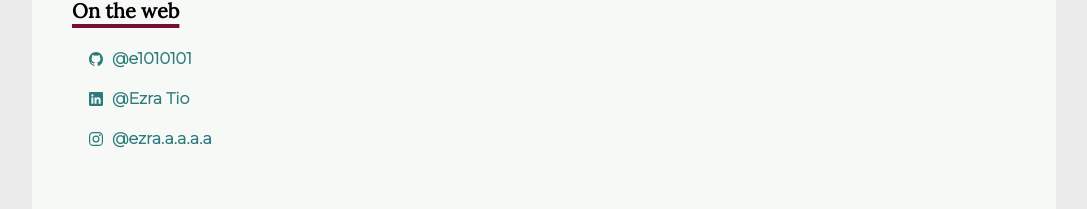
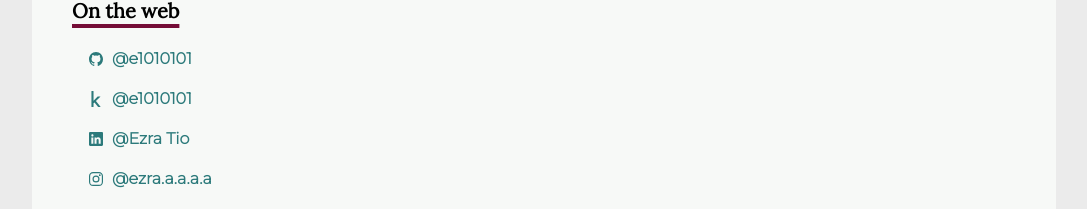
Before and after one commit to e1010101/ezra-personal-site, a Next.js app: page / in a window 1280 px wide. Shown: the part 720-929 px from the top of the page, without its empty margins (96-1183 px from the left). Built offline with nearby package versions, Linux system fonts and the light colour scheme.

Commit message:
Add kaggle profile page link

```diff
--- a/pages/index.js
+++ b/pages/index.js
@@ -15,6 +15,7 @@ import {
 } from "@chakra-ui/react";
 import { ChevronRightIcon } from "@chakra-ui/icons";
 import { IoLogoInstagram, IoLogoGithub, IoLogoLinkedin } from "react-icons/io5";
+import { FaKaggle } from "react-icons/fa";
 import Section from "../components/section";
 import Paragraph from "../components/paragraph";
 import { BioSection, BioYear } from "../components/bio";
@@ -146,6 +147,21 @@ export default function Home() {
             </Link>
           </ListItem>
           <ListItem>
+            <Link href="https://www.kaggle.com/e1010101" target="_blank">
+              <Button
+                variant="ghost"
+                colorScheme="teal"
+                leftIcon={<FaKaggle />}
+                _hover={useColorModeValue(
+                  { backgroundColor: "black", color: "white" },
+                  { backgroundColor: "white", color: "black" }
+                )}
+              >
+                @e1010101
+              </Button>
+            </Link>
+          </ListItem>
+          <ListItem>
             <Link
               href="https://www.linkedin.com/in/ezra-tio-52a4a5142"
               target="_blank"
```
